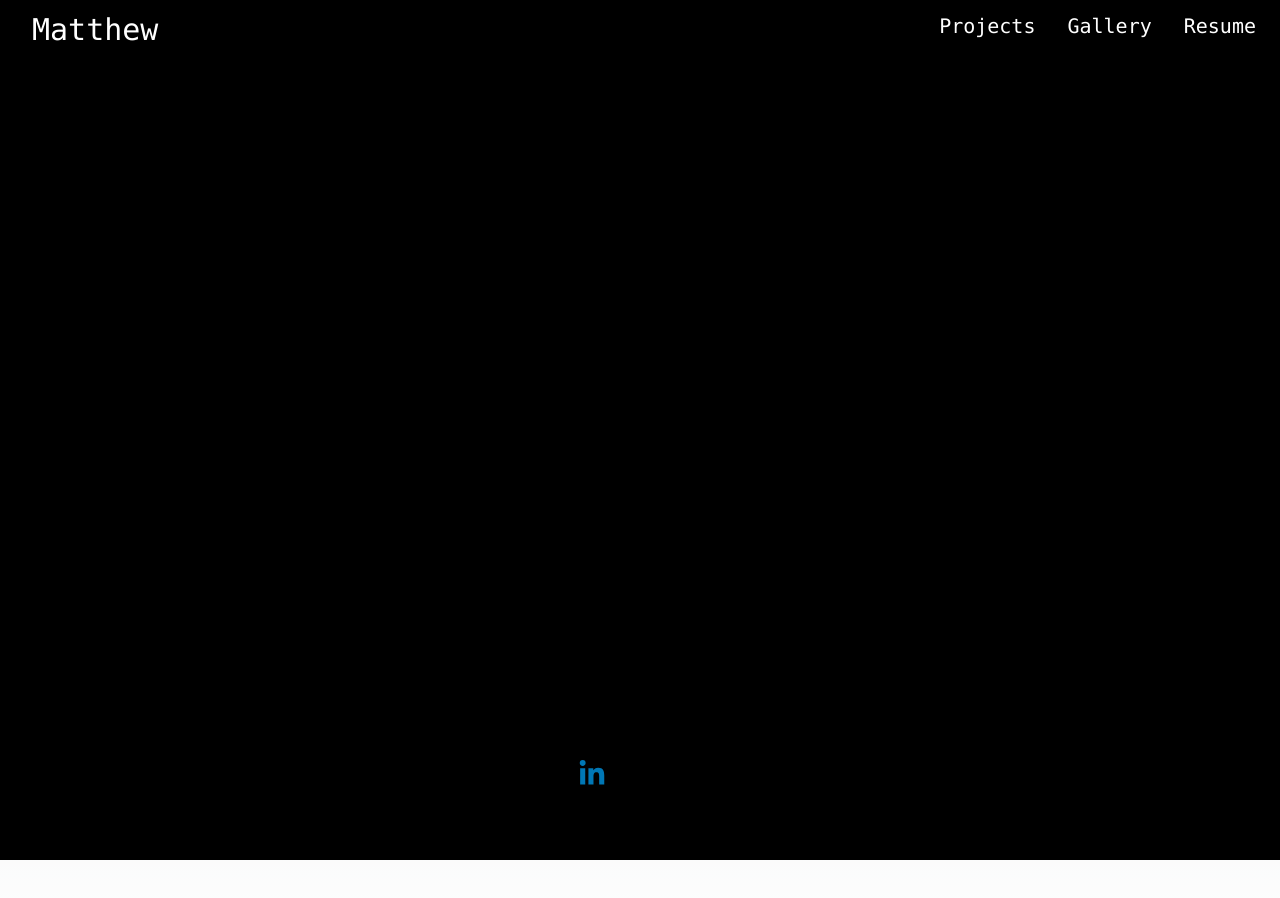
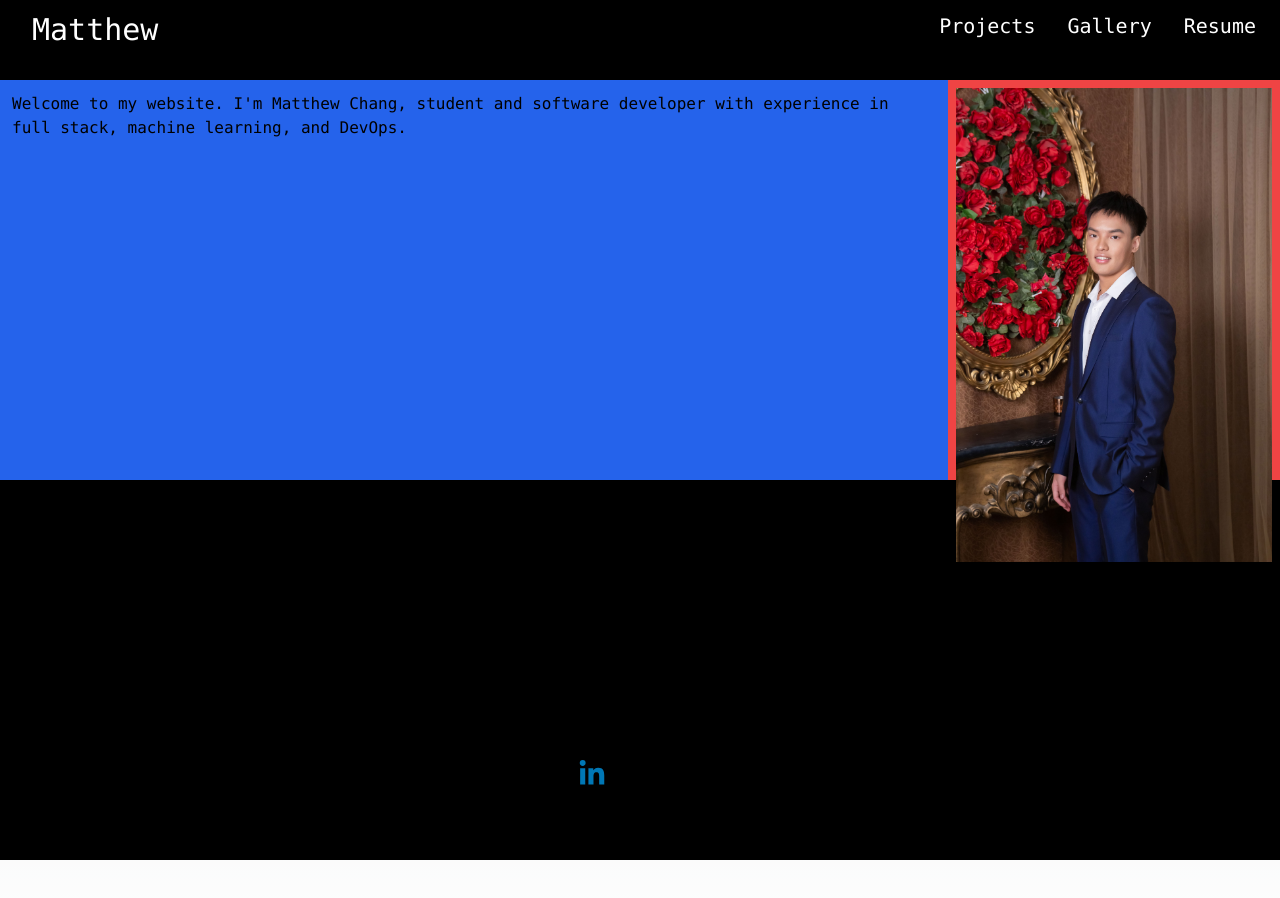
Before and after one commit to MatthewCCChang/personal-website, a Next.js app: page / in a window 1280 px wide. Shown: the top 898 px of the page. Built offline with nearby package versions, Linux system fonts and the light colour scheme.

Commit message:
Add photo next to text

```diff
--- a/src/app/page.js
+++ b/src/app/page.js
@@ -1,6 +1,6 @@
 "use client";
 
-import Navbar from "@/app/components/navbar";
+import Image from "next/image";
 import { useEffect, useState } from "react";
 
 export default function Home() {
@@ -8,12 +8,18 @@ export default function Home() {
     //space themed
     <div className="  mb-12 flex flex-row justify-center flex-wrap h-screen bg-black w-full">
       {/* <Navbar/> */}
-      <div className="flex text-center text-white-500 mt-5 font-mono">
+      <div className="flex flex-row text-white-500 mt-5 font-mono h-[50%] bg-red-500">
+        <div className="flex basis-3/4 bg-blue-600">
+          <h1 className="m-3">
+            Welcome to my website. I'm Matthew Chang, student and software
+            developer with experience in full stack, machine learning, and DevOps.
+          </h1>
+        </div>
+        <div className="basis-1/4 m-2">
+          <Image src={'/Profile.jpg'} width={400} height={400} alt='Image of Matthew Chang'/>
+        </div>
         {/*image*/}
-        <h1>
-          Welcome to my website. I'm Matthew Chang, student and software
-          developer with experience in full stack, machine learning, and DevOps.
-        </h1>
+
         {/*display number of projects and commits etc*/}
       </div>
     </div>
```
Also changed, not shown: public/Profile.jpg (added).
